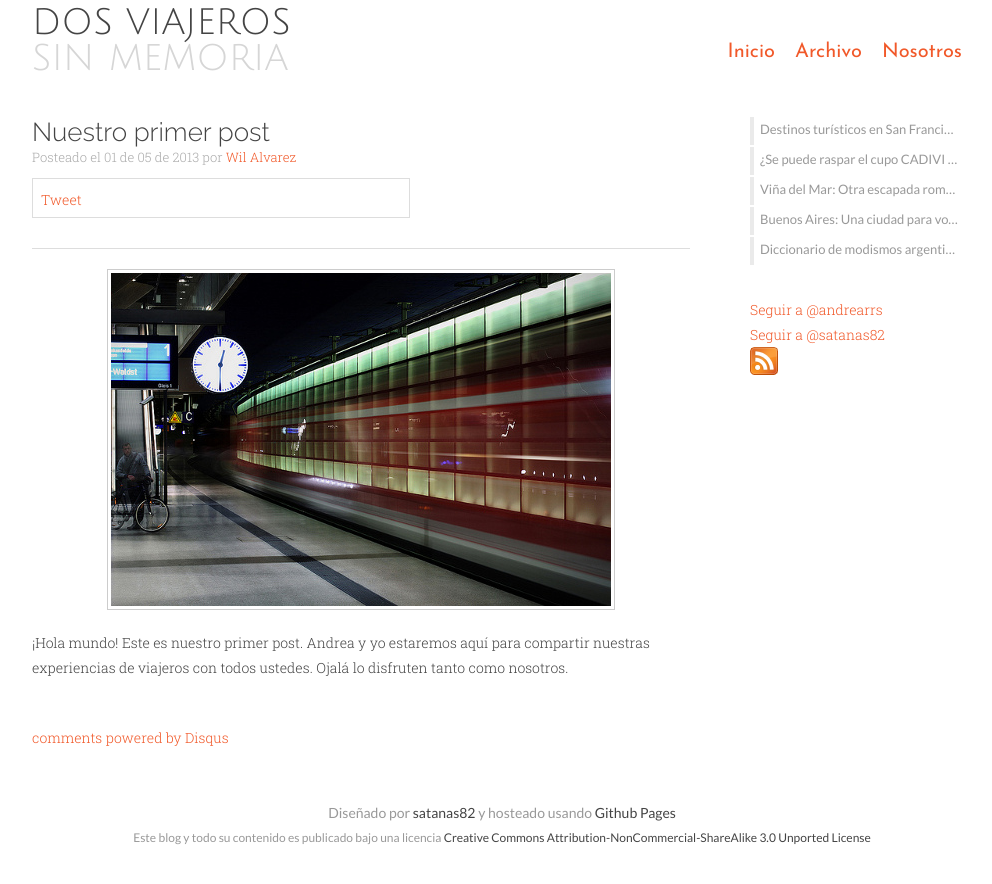
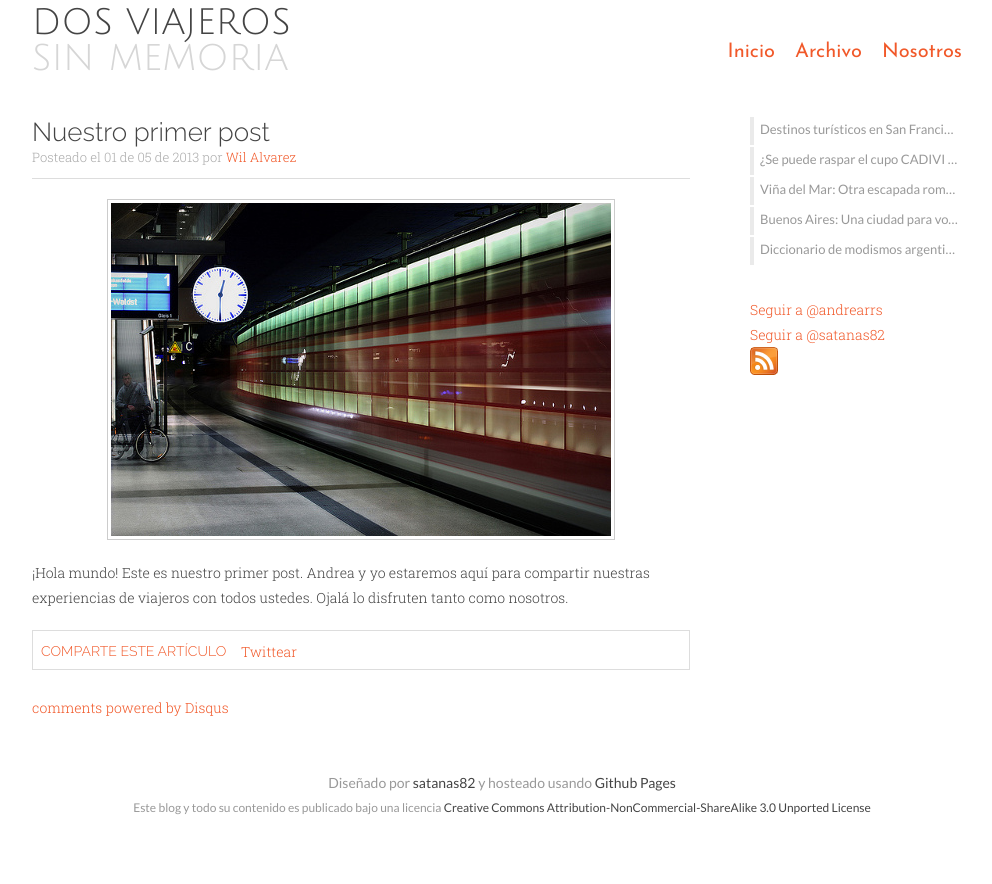
Before and after one commit to satanas/dosviajeros, a Jekyll site: the page built from _posts/2013-05-01-primer-post.md, in a window 1280 px wide. Shown: the top 884 px of the page, without its empty margins (138-1130 px from the left). Built offline with Jekyll 4.4.1, drawn with Linux system fonts in a browser that asks for light colours; Markdown is read by kramdown in place of the engine named in the settings; comment, search, counter and statistics services are not loaded.

Commit message:
Changed social layout in posts

```diff
--- a/_layouts/post.html
+++ b/_layouts/post.html
@@ -12,23 +12,25 @@
                 <!-- Author rank -->
                 <h2>Posteado el {{ page.date | date: "%d de %m de %Y" }} por <a rel="author" href="{{ page.author_rank }}?rel=author">{{ page.author }}</a></h2>
 
+                <div class="body">
+                    <img id="featured" class="featured" title="{{ page.featured_label }}" alt="{{ page.featured_label }}" src="{{ page.featured_image }}" />
+                    <label for="featured" class="image-description">{{ page.featured_label }}</label>
+                    {{ content }}
+                </div>
+
                 <div id="social">
+                    <span>COMPARTE ESTE ARTÍCULO</span>
                     <div>
-                        <a href="https://twitter.com/share" class="twitter-share-button" data-via="{{ page.author_twitter }}" data-text="{{ page.title }}">Tweet</a>
+                        <a href="https://twitter.com/share" class="twitter-share-button" data-via="{{ page.author_twitter }}" data-text="{{ page.title }}">Twittear</a>
                     </div>
                     <div>
                         <p><g:plusone size="medium"></g:plusone></p>
                     </div>
                     <div>
-                        <div class="fb-send" data-href="{{ post.url }}" data-font="verdana"></div>
+                        <!-- <div class="fb-send" data-href="{{ post.url }}" data-font="verdana"></div> -->
+                        <div class="fb-like" data-href="https://developers.facebook.com/docs/plugins/" data-layout="button_count" data-action="recommend" data-show-faces="false" data-share="true"></div>
                     </div>
-                </div>
-                <div class="clearfix"></div>
-
-                <div class="body">
-                    <img id="featured" class="featured" title="{{ page.featured_label }}" alt="{{ page.featured_label }}" src="{{ page.featured_image }}" />
-                    <label for="featured" class="image-description">{{ page.featured_label }}</label>
-                    {{ content }}
+                    <div class="clearfix"></div>
                 </div>
 
                 <br/>
--- a/stylesheets/style.css
+++ b/stylesheets/style.css
@@ -224,6 +224,8 @@ h2 {
     display: block;
     float: left;
     width: 200px;
+    font-family: 'Raleway', sans-serif;
+    color: #f1592a;
 }
 
 /* Archive */
```
